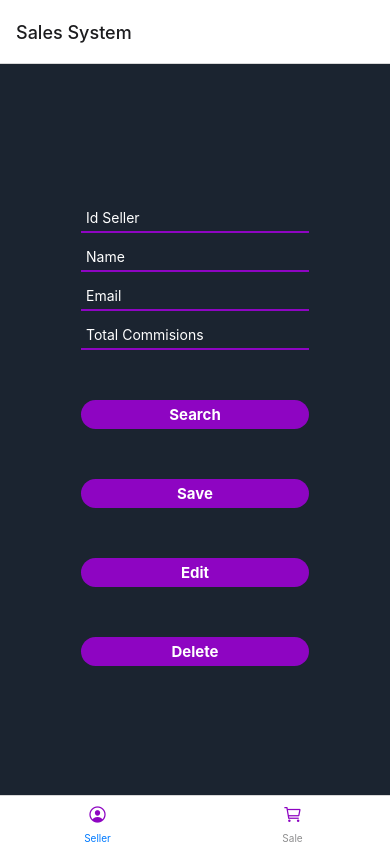
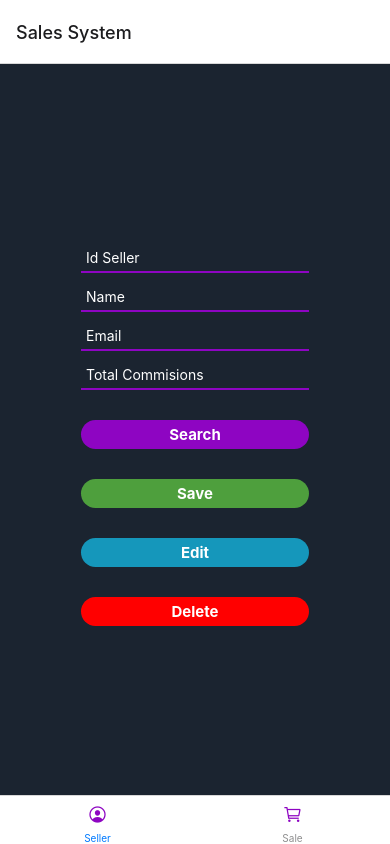
Before and after one commit to LuisC73/SalesSystemNative, a React Native app: screen /Home in a window 390 px wide. Built offline with nearby package versions, Linux system fonts and the light colour scheme; no server answers.

Commit message:
se cambia de color los botones

```diff
--- a/components/SellerComponent.js
+++ b/components/SellerComponent.js
@@ -288,19 +288,19 @@ function SellerComponent() {
             <Text style={styles.buttonText}>Search</Text>
           </TouchableOpacity>
           <TouchableOpacity
-            style={styles.button}
+            style={[styles.button, { backgroundColor: "#4E9F3D" }]}
             onPress={handleSubmit(saveSeller)}
           >
             <Text style={styles.buttonText}>Save</Text>
           </TouchableOpacity>
           <TouchableOpacity
-            style={styles.button}
+            style={[styles.button, { backgroundColor: "#1597BB" }]}
             onPress={handleSubmit(editSeller)}
           >
             <Text style={styles.buttonText}>Edit</Text>
           </TouchableOpacity>
           <TouchableOpacity
-            style={styles.button}
+            style={[styles.button, { backgroundColor: "#FF0000" }]}
             onPress={handleSubmit(deleteSeller)}
           >
             <Text style={styles.buttonText}>Delete</Text>
@@ -347,7 +347,7 @@ const styles = StyleSheet.create({
     backgroundColor: "#8E05C2",
     width: "100%",
     borderRadius: 20,
-    marginTop: 50,
+    marginTop: 30,
     alignItems: "center",
     padding: 5,
   },
```
